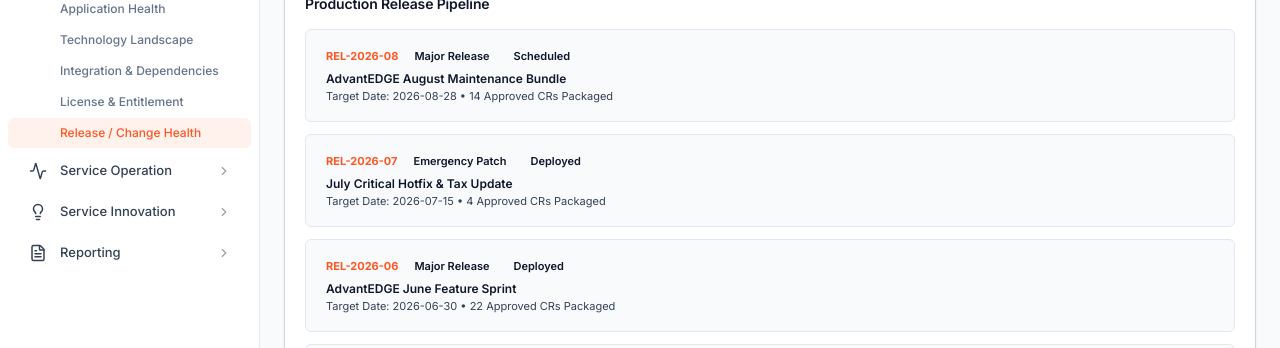
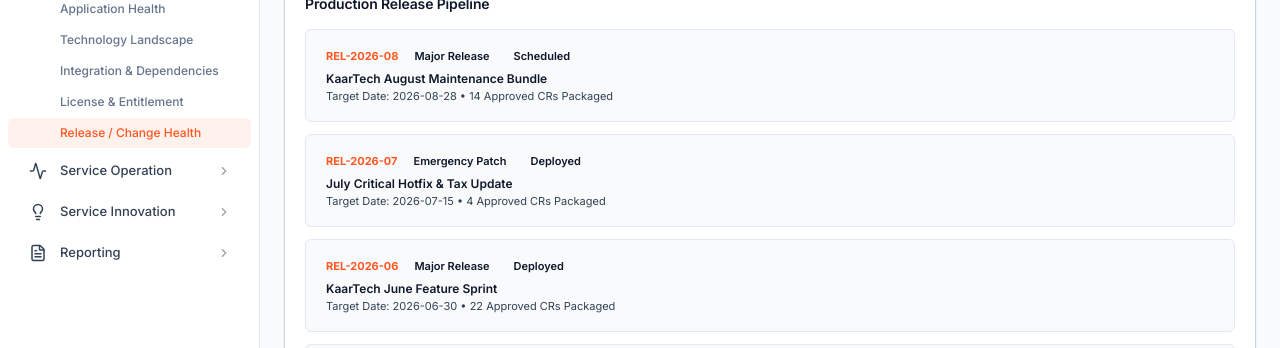
Before and after one commit to mrtechdynamo23/kaartech-ams-control-tower, a React (Vite) app: page /technology/releases in a window 1280 px wide. Shown: the part 344-692 px from the top of the page. Built offline with nearby package versions, Linux system fonts and the light colour scheme; sample sign-in values are in the browser's storage; the HTML template or start-up script is replaced by a standard one.

Commit message:
feat(branding): clean up EDGE and AdvantEDGE in Contact, Applications, Landscape and Releases

```diff
--- a/src/pages/resources/ContactMatrixPage.jsx
+++ b/src/pages/resources/ContactMatrixPage.jsx
@@ -51,7 +51,7 @@
             <span className="badge badge-error">24/7 Active On-Call</span>
             <span className="badge badge-primary">{RESOURCES.length} Master Personnel</span>
           </div>
-          <p className="page-subtitle">Standardized emergency call-out protocols, management hierarchy, OEM hotlines, and complete EDGE resource directory.</p>
+          <p className="page-subtitle">Standardized emergency call-out protocols, management hierarchy, OEM hotlines, and complete enterprise resource directory.</p>
         </div>
       </div>
 
--- a/src/pages/technology/ApplicationsPage.jsx
+++ b/src/pages/technology/ApplicationsPage.jsx
@@ -104,7 +104,7 @@
             <h1 className="page-title">Application Portfolio</h1>
             <span className="badge badge-primary">{APPLICATIONS.length} Systems Cataloged</span>
           </div>
-          <p className="page-subtitle">Master repository of in-scope enterprise ERP, HXM, CRM, and cloud extensions covering the AdvantEDGE landscape.</p>
+          <p className="page-subtitle">Master repository of in-scope enterprise ERP, HXM, CRM, and cloud extensions covering the enterprise AMS landscape.</p>
         </div>
       </div>
 
--- a/src/pages/technology/LandscapePage.jsx
+++ b/src/pages/technology/LandscapePage.jsx
@@ -60,7 +60,7 @@
         <div>
           <div style={{ display: 'flex', alignItems: 'center', gap: '8px' }}>
             <h1 className="page-title">Enterprise Architecture & Landscape</h1>
-            <span className="badge badge-primary">AdvantEDGE 4-Tier Stack</span>
+            <span className="badge badge-primary">KaarTech 4-Tier Stack</span>
           </div>
           <p className="page-subtitle">Interactive map of digital channels, core transactional backbones, middleware brokers, and data layers.</p>
         </div>
--- a/src/pages/technology/ReleasesPage.jsx
+++ b/src/pages/technology/ReleasesPage.jsx
@@ -8,9 +8,9 @@
 
 export default function ReleasesPage() {
   const releases = [
-    { id: 'REL-2026-08', name: 'AdvantEDGE August Maintenance Bundle', type: 'Major Release', date: '2026-08-28', changesCount: 14, status: 'Scheduled', freeze: 'Normal' },
+    { id: 'REL-2026-08', name: 'KaarTech August Maintenance Bundle', type: 'Major Release', date: '2026-08-28', changesCount: 14, status: 'Scheduled', freeze: 'Normal' },
     { id: 'REL-2026-07', name: 'July Critical Hotfix & Tax Update', type: 'Emergency Patch', date: '2026-07-15', changesCount: 4, status: 'Deployed', freeze: 'Normal' },
-    { id: 'REL-2026-06', name: 'AdvantEDGE June Feature Sprint', type: 'Major Release', date: '2026-06-30', changesCount: 22, status: 'Deployed', freeze: 'Normal' },
+    { id: 'REL-2026-06', name: 'KaarTech June Feature Sprint', type: 'Major Release', date: '2026-06-30', changesCount: 22, status: 'Deployed', freeze: 'Normal' },
     { id: 'REL-2026-05', name: 'SuccessFactors Compensation Patch', type: 'Cloud Update', date: '2026-05-20', changesCount: 8, status: 'Deployed', freeze: 'Normal' },
   ];
 
```
